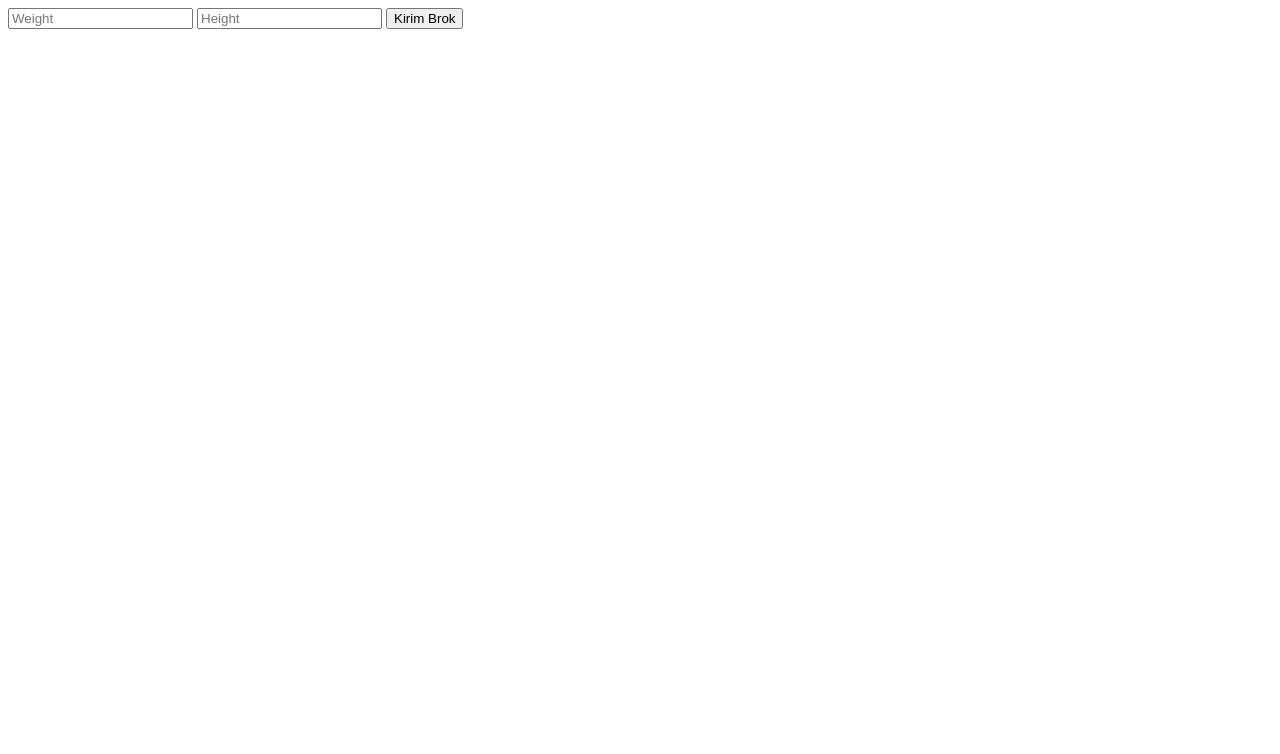
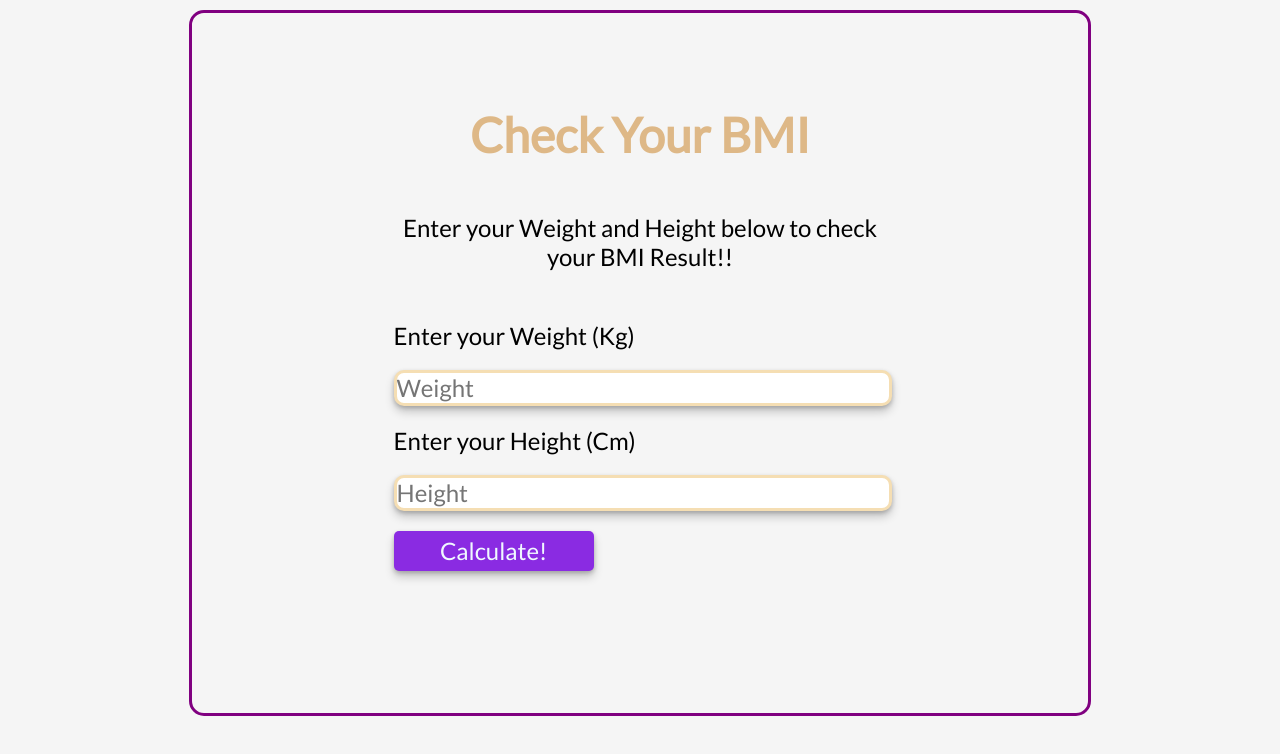
Before and after one commit to Wutdehel/BMI-Calculator, a plain HTML site: page index.html in a window 1280 px wide. Drawn offline with Linux system fonts and the light colour scheme.

Commit message:
Adding CSS, add styling and editing JS script

```diff
--- a/index.html
+++ b/index.html
@@ -4,14 +4,26 @@
     <meta charset="UTF-8">
     <meta name="viewport" content="width=device-width, initial-scale=1.0">
     <title>BMI Calculator</title>
+    <link rel="stylesheet" href="style.css">
+    <link rel="preconnect" href="https://fonts.googleapis.com">
+    <link rel="preconnect" href="https://fonts.gstatic.com" crossorigin>
+    <link href="https://fonts.googleapis.com/css2?family=Lato&display=swap" rel="stylesheet">
 </head>
 <body>
-    <form id="forms">
-        <input type="number" name="weight" id="weight" placeholder="Weight"  required>
-        <input type="number" name="height" id="height" placeholder="Height"  required>
-        <button id="submit" type="submit">Kirim Brok</button>
-        <p id="results"></p>
-    </form>
+    <div class="container">
+        <div class="wrapper-content">
+            <h1>Check Your BMI</h1>
+            <p>Enter your Weight and Height below to check your BMI Result!!</p>
+            <form id="forms">
+                <div class="titles">Enter your Weight (Kg)</div>
+                <input type="number" name="weight" id="weight" placeholder="Weight"  required>
+                <div class="titles">Enter your Height (Cm)</div>
+                <input type="number" name="height" id="height" placeholder="Height"  required>
+                <button id="submit" type="submit">Calculate!</button>
+            </form>
+            <p id="results"></p>
+        </div>
+    </div>
 <script src="script.js"></script>
 </body>
 </html>
--- /dev/null
+++ b/style.css
@@ -0,0 +1,89 @@
+* {
+    margin:  0;
+    padding: 0;
+    font-family: 'Lato', sans-serif;
+    font-size: 24px;
+}
+
+body {
+    display: flex;
+    position: relative;
+    justify-content: center;
+    background-color: whitesmoke;
+    overflow-x: hidden;
+}
+
+.container {
+    position: relative;
+    display: flex;
+    flex-direction: column;
+    width: 70%;
+    gap: 50px;
+    height: 700px;
+    margin: 10px 0px;
+    align-items: center;
+    border: 3px solid purple;
+    border-radius: 15px;
+    justify-content: center;
+}
+
+.wrapper-content {
+    width: 55%;
+    position: relative;
+    display: flex;
+    flex-direction: column;
+    gap: 50px;
+    align-items: center;
+    justify-content: center;
+}
+
+.container h1 {
+    font-size: 2rem;
+    color: burlywood;
+}
+
+.container p {
+    text-align: center;
+}
+
+form {
+    width: 100%;
+    display: flex;
+    flex-direction: column;
+    gap: 20px;
+    position: relative;
+
+}
+
+form input {
+    width: 100%;
+    height: 30px;
+    border: 3px solid wheat;
+    border-radius: 10px;
+    box-shadow: 0 2px 4px 0 rgba(0, 0, 0, 0.2), 0 6px 10px 0 rgba(0, 0, 0, 0.19);
+}
+
+form button {
+    width: 200px;
+    height: 40px;
+    background-color: blueviolet;
+    color: aliceblue;
+    border-radius: 5px;
+    cursor: pointer;
+    border: none;
+    box-shadow: 0 2px 4px 0 rgba(0, 0, 0, 0.2), 0 6px 10px 0 rgba(0, 0, 0, 0.19) ;
+}
+
+form button:hover {
+    transform: scale(1.1);
+    animation: bounce 0.5s ease infinite alternate;
+}
+
+@keyframes bounce {
+    0% {
+      transform: translateY(0);
+    }
+    100% {
+      transform: translateY(-10px);
+    }
+  }
```
